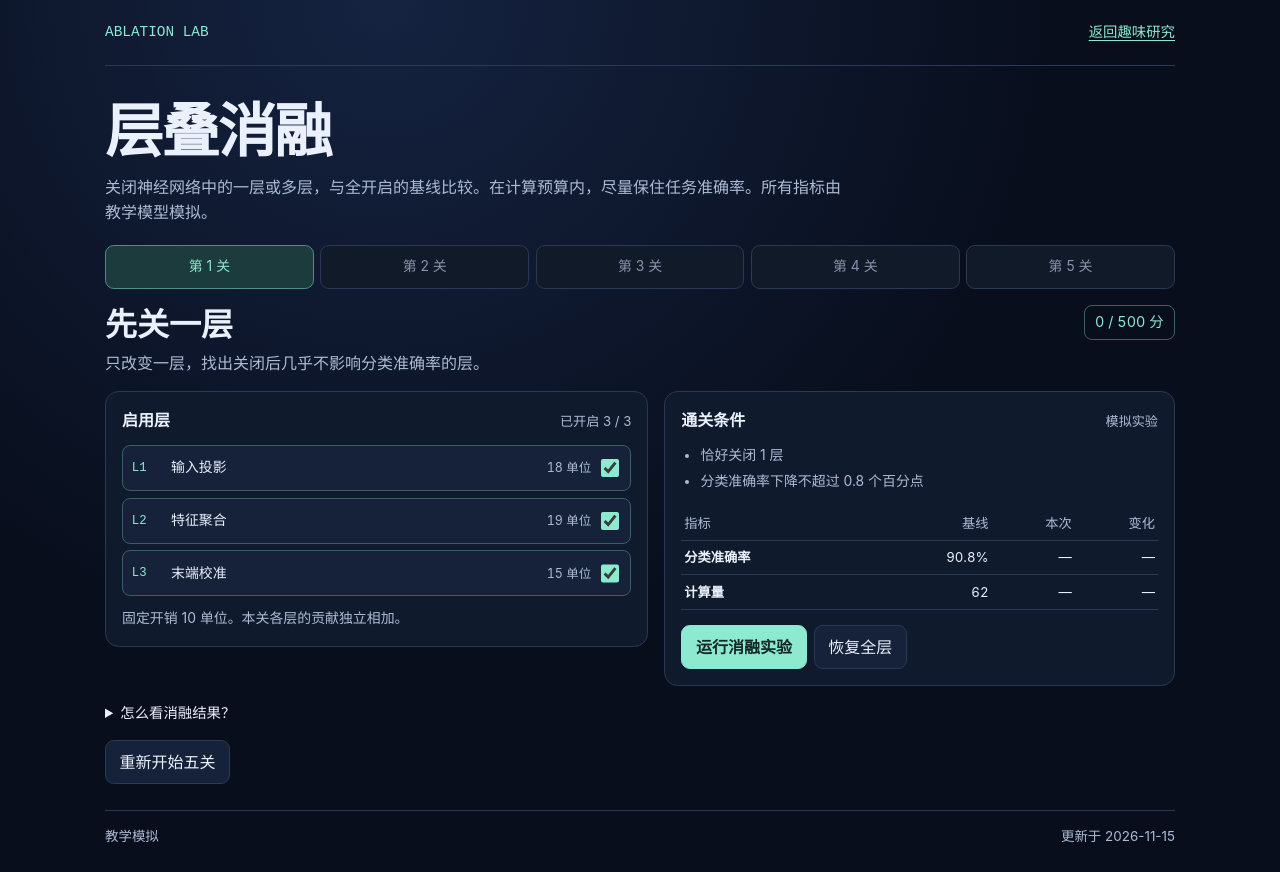
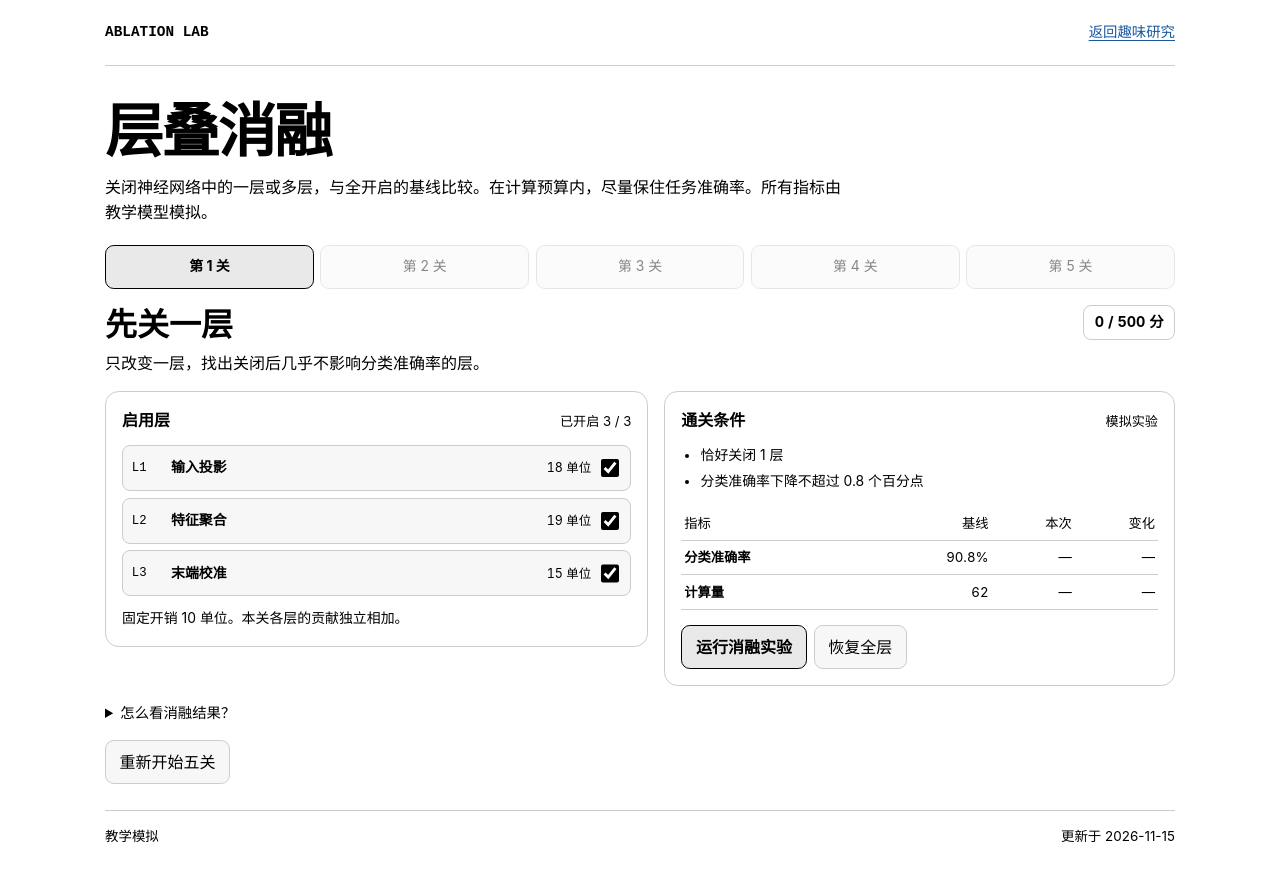
Before and after one commit to mybagi/layer-ablation-game, a plain HTML site: page index.html in a window 1280 px wide. Drawn offline with Linux system fonts and the light colour scheme.

Commit message:
Use black text with blue links

```diff
--- a/index.html
+++ b/index.html
@@ -3,46 +3,43 @@
 <head>
   <meta charset="utf-8">
   <meta name="viewport" content="width=device-width, initial-scale=1">
-  <meta name="color-scheme" content="dark">
+  <meta name="color-scheme" content="light">
   <meta name="description" content="五关神经网络层消融练习。比较模拟准确率和计算量，在约束下找到合适的层组合。">
   <title>层叠消融</title>
   <style>
     :root {
-      color-scheme: dark;
-      --bg: #080e1c;
-      --panel: #101a2d;
-      --raised: #15223a;
-      --line: #2a3955;
-      --ink: #eaf0fc;
-      --muted: #acbbd5;
-      --accent: #8de9cf;
-      --accent-ink: #112a25;
-      --danger: #ffb4af;
+      color-scheme: light;
+      --page: #fff;
+      --surface: #f7f7f7;
+      --active: #e9e9e9;
+      --line: #ccc;
+      --ink: #000;
+      --link: #1858a1;
       font: 16px/1.55 Inter, system-ui, "Microsoft YaHei", sans-serif;
     }
     * { box-sizing: border-box; }
     body {
       margin: 0;
       min-width: 0;
-      background: radial-gradient(ellipse at 30% 0%, #152341, transparent 42rem), var(--bg);
+      background: var(--page);
       color: var(--ink);
     }
     [hidden] { display: none !important; }
-    a { color: var(--accent); text-underline-offset: .22em; }
+    a { color: var(--link); text-underline-offset: .22em; }
     button, input { font: inherit; }
     button {
       min-height: 44px;
       border: 1px solid var(--line);
       border-radius: .55rem;
       padding: .55rem .85rem;
-      background: var(--raised);
+      background: var(--surface);
       color: var(--ink);
       cursor: pointer;
     }
-    button:hover:not(:disabled) { border-color: var(--accent); }
-    button:disabled { color: #8794ad; background: #111a29; cursor: default; }
+    button:hover:not(:disabled) { border-color: var(--ink); }
+    button:disabled { opacity: .47; cursor: default; }
     button:focus-visible, a:focus-visible, summary:focus-visible, input:focus-visible {
-      outline: 2px solid var(--accent);
+      outline: 2px solid currentColor;
       outline-offset: 3px;
     }
     .wrap { width: min(calc(100% - 2rem), 1070px); margin-inline: auto; }
@@ -54,74 +51,70 @@
       min-height: 4.1rem;
       border-bottom: 1px solid var(--line);
     }
-    .wordmark { font: 500 .9rem/1.2 "IBM Plex Mono", ui-monospace, monospace; color: var(--accent); }
+    .wordmark { font: 700 .9rem/1.2 "IBM Plex Mono", ui-monospace, monospace; }
     .site-header a { font-size: .9rem; }
     .intro { margin: 2.1rem 0 1.25rem; }
     h1, h2, h3, p { margin: 0; }
     h1 { font-size: clamp(2.2rem, 6vw, 3.65rem); line-height: 1.08; letter-spacing: -.035em; }
     h2 { font-size: clamp(1.43rem, 4vw, 2rem); line-height: 1.28; }
     h3 { font-size: 1rem; }
-    .intro p { color: var(--muted); max-width: 46em; margin-top: .8rem; }
+    .intro p { max-width: 46em; margin-top: .8rem; }
     .level-nav { display: grid; grid-template-columns: repeat(5, 1fr); gap: .4rem; margin: 0 0 1rem; }
     .level-tab { padding-inline: .35rem; font-size: .87rem; }
-    .level-tab[aria-current="step"] { background: #1b3b3d; color: var(--accent); border-color: #4e8e83; }
+    .level-tab[aria-current="step"] { background: var(--active); border-color: var(--ink); font-weight: 700; }
     .stage-header { display: flex; justify-content: space-between; align-items: start; gap: 1rem; margin: .1rem 0 .95rem; }
-    .stage-header p { margin-top: .35rem; color: var(--muted); }
-    .score { flex: none; color: var(--accent); padding: .35rem .65rem; border: 1px solid #3b625f; border-radius: .5rem; font-variant-numeric: tabular-nums; font-size: .9rem; }
+    .stage-header p { margin-top: .35rem; }
+    .score { flex: none; font-weight: 700; padding: .35rem .65rem; border: 1px solid var(--line); border-radius: .5rem; font-variant-numeric: tabular-nums; font-size: .9rem; }
     .lab { display: grid; grid-template-columns: minmax(0, 1fr) minmax(0, .94fr); gap: 1rem; align-items: start; }
-    .panel { min-width: 0; border: 1px solid var(--line); background: var(--panel); padding: 1rem; border-radius: .85rem; }
+    .panel { min-width: 0; border: 1px solid var(--line); background: var(--page); padding: 1rem; border-radius: .85rem; }
     .panel-heading { display: flex; flex-wrap: wrap; justify-content: space-between; align-items: baseline; gap: .3rem .6rem; margin-bottom: .75rem; }
-    .panel-heading span, .muted { color: var(--muted); font-size: .82rem; }
+    .panel-heading span, .muted { font-size: .82rem; }
     .layers { display: grid; gap: .42rem; border: 0; padding: 0; margin: 0; min-width: 0; }
     .layer {
       display: grid;
       grid-template-columns: 2rem minmax(0, 1fr) auto auto;
       align-items: center;
       gap: .45rem;
-      background: var(--raised);
+      background: var(--surface);
       border: 1px solid var(--line);
       padding: .38rem .55rem;
       border-radius: .5rem;
       min-height: 46px;
       cursor: pointer;
     }
-    .layer:has(input:checked) { border-color: #3a615f; }
-    .layer:has(input:not(:checked)) .layer-title { color: var(--muted); }
-    .index { color: var(--accent); font: 500 .77rem/1 "IBM Plex Mono", ui-monospace, monospace; }
+    .layer:has(input:checked) .layer-title { font-weight: 700; }
+    .index { font: 500 .77rem/1 "IBM Plex Mono", ui-monospace, monospace; }
     .layer-title { font-size: .87rem; overflow-wrap: anywhere; }
-    .layer-cost { color: var(--muted); font-variant-numeric: tabular-nums; font-size: .78rem; white-space: nowrap; }
-    .layer input { margin: .15rem; width: 1.15rem; height: 1.15rem; accent-color: var(--accent); cursor: pointer; }
-    .layer-note, .checklist { font-size: .87rem; color: var(--muted); }
+    .layer-cost { font-variant-numeric: tabular-nums; font-size: .78rem; white-space: nowrap; }
+    .layer input { margin: .15rem; width: 1.15rem; height: 1.15rem; accent-color: var(--ink); cursor: pointer; }
+    .layer-note, .checklist { font-size: .87rem; }
     .layer-note { margin-top: .75rem; }
     .checklist { padding-left: 1.2rem; margin: 0 0 .9rem; }
     .checklist li + li { margin-top: .25rem; }
     table { width: 100%; border-collapse: collapse; font-size: .83rem; font-variant-numeric: tabular-nums; }
     th, td { padding: .4rem .18rem; border-bottom: 1px solid var(--line); text-align: right; }
     th:first-child { text-align: left; }
-    thead th { color: var(--muted); font-weight: 500; }
+    thead th { font-weight: 500; }
     tbody th { font-weight: 600; }
     td { white-space: nowrap; }
     .actions { display: flex; flex-wrap: wrap; gap: .45rem; margin-top: .95rem; }
-    .primary { background: var(--accent); border-color: var(--accent); color: var(--accent-ink); font-weight: 700; }
-    .primary:hover:not(:disabled) { background: #b3f2e0; }
+    .primary { background: var(--active); border-color: var(--ink); font-weight: 700; }
+    .primary:hover:not(:disabled) { background: #ddd; }
     .status { margin-top: .85rem; padding: .68rem .75rem; border: 1px solid var(--line); border-radius: .5rem; }
-    .status p { font-size: .86rem; color: var(--muted); }
-    .status.pass { border-color: #4c8c7f; }
-    .status.pass strong { color: var(--accent); }
-    .status.fail { border-color: #8b5c62; }
-    .status.fail strong { color: var(--danger); }
+    .status p { font-size: .86rem; }
+    .status.pass { border-color: var(--ink); }
+    .status.fail { border-style: dashed; }
     .status strong { display: block; margin-bottom: .15rem; }
-    details { margin: 1rem 0 0; color: var(--muted); font-size: .9rem; }
+    details { margin: 1rem 0 0; font-size: .9rem; }
     summary { color: var(--ink); cursor: pointer; width: fit-content; }
     details p { margin-top: .65rem; }
     .completion { margin: 1.4rem auto; max-width: 690px; padding: clamp(1rem, 4vw, 2rem); }
-    .completion h2 { color: var(--accent); }
-    .completion p { color: var(--muted); margin-top: .35rem; }
+    .completion p { margin-top: .35rem; }
     .completion output { display: block; color: var(--ink); font-size: 2.3rem; font-weight: 750; font-variant-numeric: tabular-nums; margin: .3rem 0 .8rem; }
     .summary-list { margin: .7rem 0 0; padding: 0; list-style: none; }
     .summary-list li { display: grid; grid-template-columns: minmax(0, 1fr) auto auto; align-items: center; gap: .52rem; padding: .5rem 0; border-top: 1px solid var(--line); }
-    .summary-list span { color: var(--muted); font-variant-numeric: tabular-nums; white-space: nowrap; }
-    .footer { display: flex; flex-wrap: wrap; justify-content: space-between; gap: .7rem; border-top: 1px solid var(--line); margin-top: 1.6rem; padding: .95rem 0 1.55rem; font-size: .84rem; color: var(--muted); }
+    .summary-list span { font-variant-numeric: tabular-nums; white-space: nowrap; }
+    .footer { display: flex; flex-wrap: wrap; justify-content: space-between; gap: .7rem; border-top: 1px solid var(--line); margin-top: 1.6rem; padding: .95rem 0 1.55rem; font-size: .84rem; }
     .sr-only { position: absolute; width: 1px; height: 1px; padding: 0; margin: -1px; overflow: hidden; clip-path: inset(50%); white-space: nowrap; border: 0; }
     @media (max-width: 740px) {
       .intro { margin-top: 1.4rem; }
```
